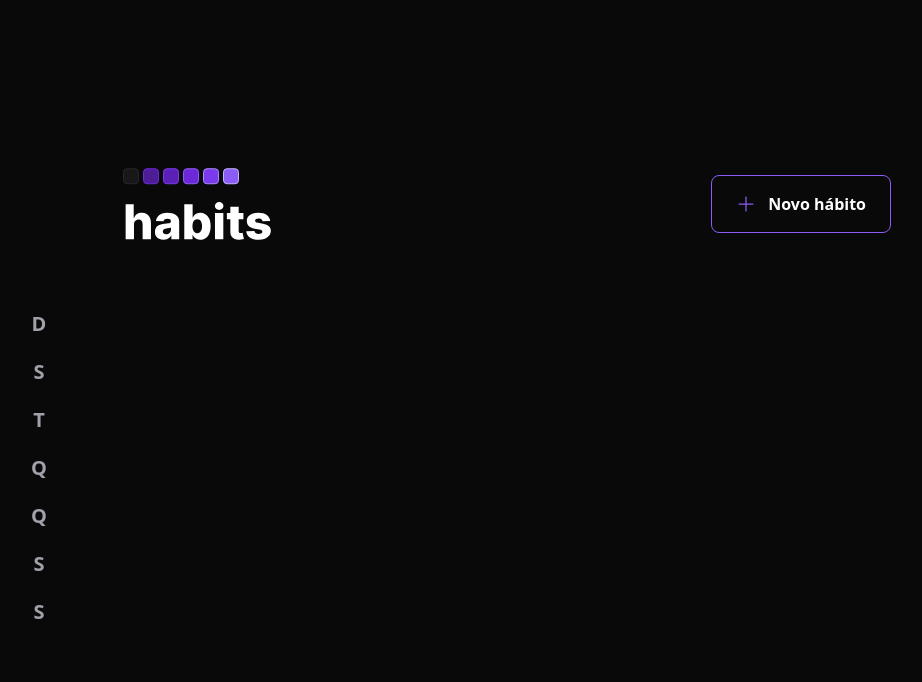
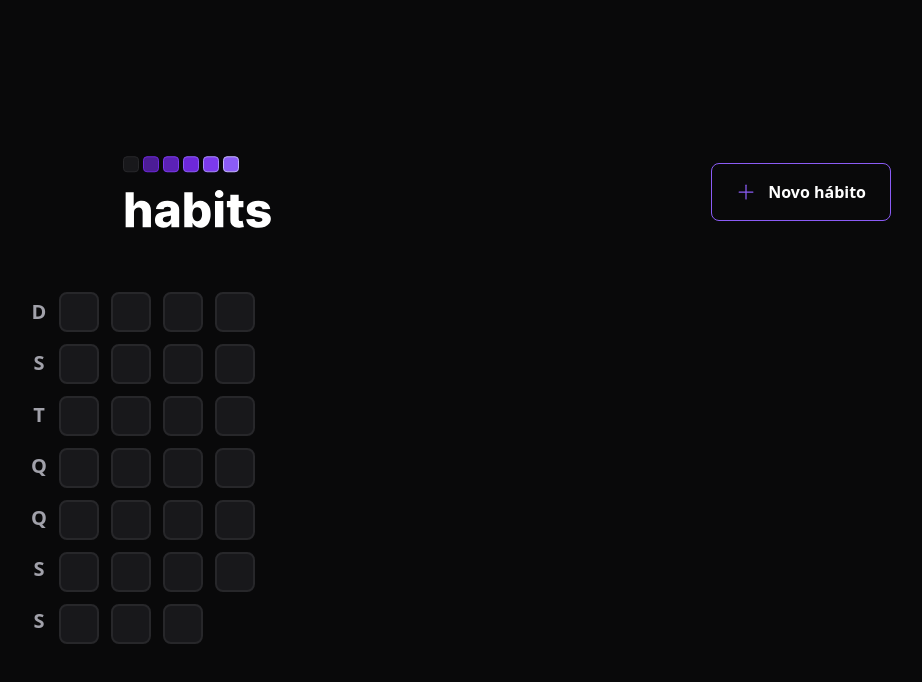
Before and after one commit to russo97/NLW-SETUP-Frontend, a React (Vite) app in the folder web/: page / in a window 1280 px wide. Shown: the top 682 px of the page, without its empty margins (133-1055 px from the left). Built offline with nearby package versions, Linux system fonts and the light colour scheme.

Commit message:
feat: usando componente HabitDay para renderizar hábitos que serão listados da API

```diff
--- a/web/src/components/Habit.tsx
+++ /dev/null
@@ -1,12 +0,0 @@
-
-interface HabitProps {
-  completed: number
-}
-
-export default function Habit (props: HabitProps) {
-  return (
-    <p className="bg-zinc-900 w-10 h-10 text-white rounded m-2 flex items-center justify-center">
-      {props.completed}
-    </p>
-  )
-}
--- /dev/null
+++ b/web/src/components/HabitDay.tsx
@@ -0,0 +1,12 @@
+
+// interface HabitProps {
+//   completed: number
+// }
+
+export function HabitDay (props) {
+  return (
+    <div className="w-10 h-10 bg-zinc-900 border-2 border-zinc-800 rounded-lg">
+      {props.completed}
+    </div>
+  )
+}
--- a/web/src/components/SummaryTable.tsx
+++ b/web/src/components/SummaryTable.tsx
@@ -1,3 +1,5 @@
+
+import { HabitDay } from "./HabitDay";
 
 const weekDays = ['D', 'S', 'T', 'Q', 'Q', 'S', 'S'];
 
@@ -18,6 +20,36 @@
           })
         }
       </div>
+
+      <div className="grid grid-rows-7 grid-flow-col gap-3">
+        <HabitDay />
+        <HabitDay />
+        <HabitDay />
+        <HabitDay />
+        <HabitDay />
+        <HabitDay />
+        <HabitDay />
+        <HabitDay />
+        <HabitDay />
+        <HabitDay />
+        <HabitDay />
+        <HabitDay />
+        <HabitDay />
+        <HabitDay />
+        <HabitDay />
+        <HabitDay />
+        <HabitDay />
+        <HabitDay />
+        <HabitDay />
+        <HabitDay />
+        <HabitDay />
+        <HabitDay />
+        <HabitDay />
+        <HabitDay />
+        <HabitDay />
+        <HabitDay />
+        <HabitDay />
+      </div>
     </div>
   )
 }
```
